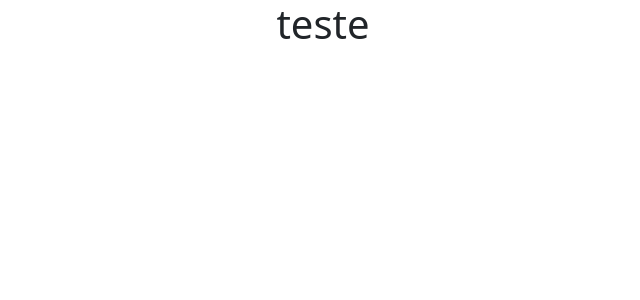
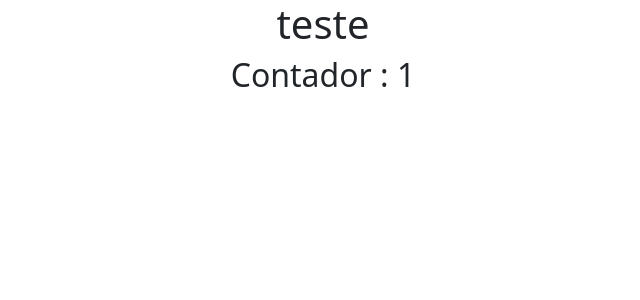
Before and after one commit to 740fernando/explorando-diretivas-angular, an Angular app in the folder workspace/ambiente-angular/: page / in a window 1280 px wide. Shown: the top 300 px of the page, without its empty margins (317-957 px from the left). Built offline with nearby package versions, Linux system fonts and the light colour scheme.

Commit message:
Entendendo o método construtor

```diff
--- a/workspace/ambiente-angular/src/app/app.component.html
+++ b/workspace/ambiente-angular/src/app/app.component.html
@@ -1 +1,3 @@
 <h1 class="text-center">teste</h1>
+
+<h2  class="text-center">Contador : 1</h2>
```
